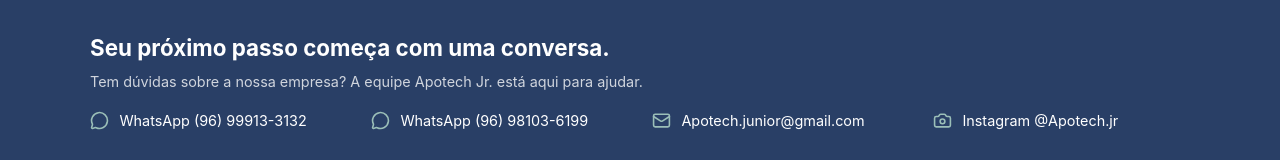
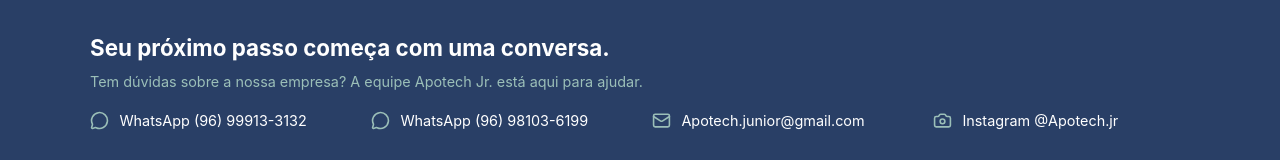
Before and after one commit to paula-maria/apotech-site, a React (Vite) app: page /cursos in a window 1280 px wide. Shown: the part 3388-3548 px from the top of the page. Built offline with nearby package versions, Linux system fonts and the light colour scheme.

Commit message:
fix: cor da fonte do footer

```diff
--- a/src/index.css
+++ b/src/index.css
@@ -233,7 +233,7 @@
 .footer { background: var(--primary-dark); color: #fff; padding: 2.5rem 0 1.5rem; font-size: .9rem; }
 .footer-inner { display: grid; gap: 2rem; }
 .footer-contact h2 { margin-bottom: .5rem; color: #fff; font-size: 1.4rem; }
-.footer-intro { margin-bottom: 1rem; color: rgb(255 255 255 / 78%); }
+.footer-intro { margin-bottom: 1rem; color: var(--accent); }
 .footer-links { display: grid; grid-template-columns: repeat(auto-fit, minmax(230px, 1fr)); gap: .75rem 1.5rem; }
 .footer-links a { display: inline-flex; align-items: center; gap: .65rem; color: #fff; }
 .footer-links a:hover { color: var(--accent); }
```
